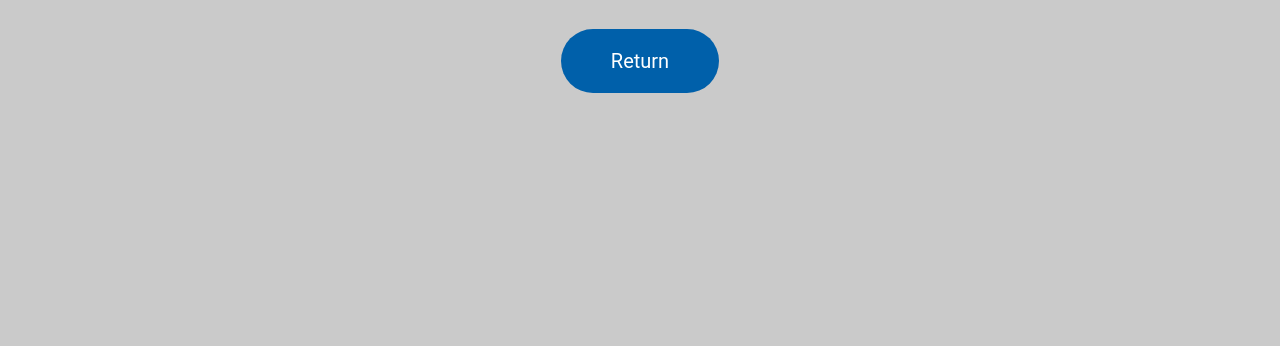
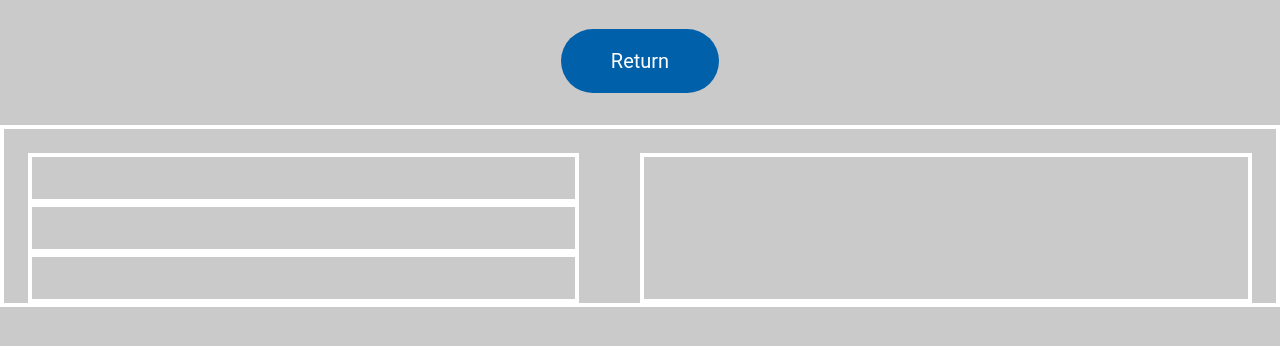
Before and after one commit to ARA90AR90/Box-Methods, a plain HTML site: page layout3.html in a window 1280 px wide. Shown: the part 148-494 px from the top of the page. Drawn offline with Linux system fonts and the light colour scheme.

Commit message:
creating layout 3 and fixed minor errors

```diff
--- a/layout3.html
+++ b/layout3.html
@@ -19,10 +19,12 @@
     </section>
 
     <div class="container-3">
-      <div class="box-3"></div>
-      <div class="box-3"></div>
-      <div class="box-3"></div>
-      <div class="box-3"></div>
+      <div class="box-wrapper-3">
+        <div class="box-3"></div>
+        <div class="box-3"></div>
+        <div class="box-3"></div>
+      </div>
+      <div class="large-box-3"></div>
     </div>
   </body>
 </html>
--- a/styles.css
+++ b/styles.css
@@ -118,7 +118,7 @@ h2{
 /*Layout 1*/
 
 .container-1{
-    border: 3px solid black;
+    border: 3px solid white;
     display: flex;
     justify-content: space-between;
     align-items:center;
@@ -182,5 +182,29 @@ h2{
     margin-bottom: 25px;
 }
 
+/*Layout 3 */
 
-/*Layout 3 */
+.container-3{
+    border: 4px solid white;
+    padding: 24px 24px 0 24px;
+    display: flex;
+    justify-content: space-between;
+}
+
+.box-3{
+    border: 4px solid white;
+    height: 50px;
+}
+
+.box-wrapper-3{
+    width: 45%;
+    display: flex;
+    flex-direction: column;
+}
+
+
+.large-box-3{
+    width: 50%;
+    border: 4px solid white;
+    padding-bottom: 50px;
+}
```
